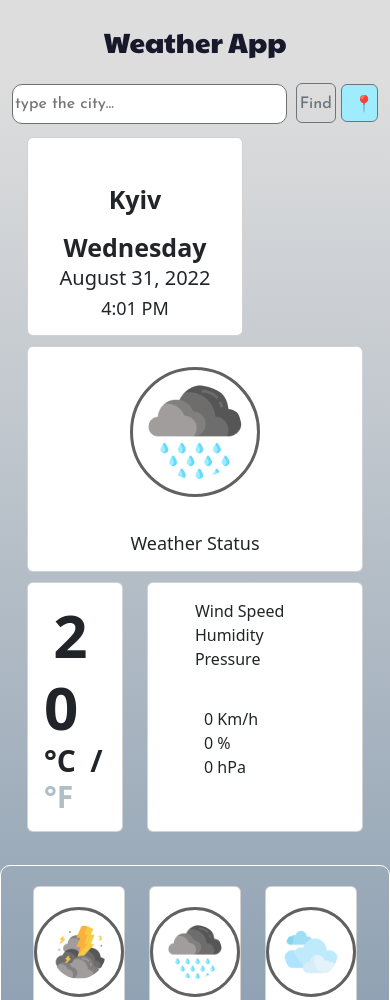
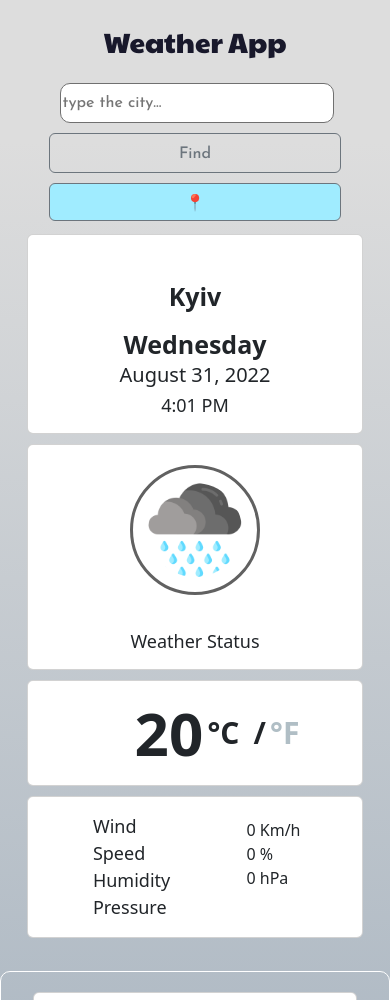
Before and after one commit to malachasha/my-weather-app, a website built with Parcel: page index.html in a window 390 px wide. Shown: the top 1000 px of the page. Built offline with nearby package versions, Linux system fonts and the light colour scheme.

Commit message:
fixed page adaptability

```diff
--- a/index.html
+++ b/index.html
@@ -38,7 +38,7 @@
       <div class="container main-day">
           <div class="container">
             <div class="row">
-              <div class="col-8 other-days">
+              <div class="col-8 other-days main-cards">
                 <div class="card h-100 days-con">
                   <div class="card-body">
                     <h1 class="city" id="city">Kyiv</h1>
@@ -49,7 +49,7 @@
                   </div>
                 </div>
               </div>
-              <div class="col other-days">
+              <div class="col other-days main-cards">
                 <div class="card h-100 days-con">
                   <img
                     src="icons/rain.png"
@@ -63,7 +63,7 @@
               </div>
             </div>
               <div class="row">
-              <div class="col-4 other-days">
+              <div class="col-4 other-days main-cards">
                 <div class="card h-100 days-con">
                   <div class="card-body">
                     <h1 id="temperature">20</h1>
@@ -73,7 +73,7 @@
                   </div>
                 </div>
               </div>
-              <div class="col other-days">
+              <div class="col other-days main-cards">
                 <div class="card h-100 days-con">
                   <div class="card-body row">
                     <div class=" col other-details-key">
--- a/src/styles.css
+++ b/src/styles.css
@@ -103,7 +103,7 @@ p {
 
 .other-details-key {
   float: left;
-  font-size: 16px;
+  font-size: 18px;
   font-weight: 300;
   margin-left: 15%;
 }
@@ -112,7 +112,8 @@ p {
   float: left;
   font-size: 16px;
   font-weight: 400;
-  margin-left: 40px;
+  margin-left: 30px;
+  padding-top: 5px;
 }
 
 h5 {
@@ -171,6 +172,7 @@ h5 {
 }
 .other-days {
   margin-bottom: 10px;
+  min-width: 200px;
 }
 .days-con {
   transition: 200ms ease-in-out;
@@ -211,3 +213,34 @@ footer {
 .github-link {
   text-decoration: none;
 }
+@media only screen and (max-width: 768px) {
+  div.col-8.other-days {
+    width: 100%;
+  }
+  div.col-4.other-days {
+    width: 100%;
+  }
+  #temperature {
+    margin-left: 30%;
+  }
+}
+
+@media only screen and (max-width: 500px) {
+  .find-btn,
+  .current-btn {
+    margin-left: 10%;
+    margin-bottom: 10px;
+    width: 80%;
+  }
+  .type-city {
+    margin-left: 13%;
+  }
+}
+@media only screen and (max-width: 354px) {
+  #temperature {
+    padding-right: 20%;
+  }
+  #celsius {
+    padding-left: 10%;
+  }
+}
```
